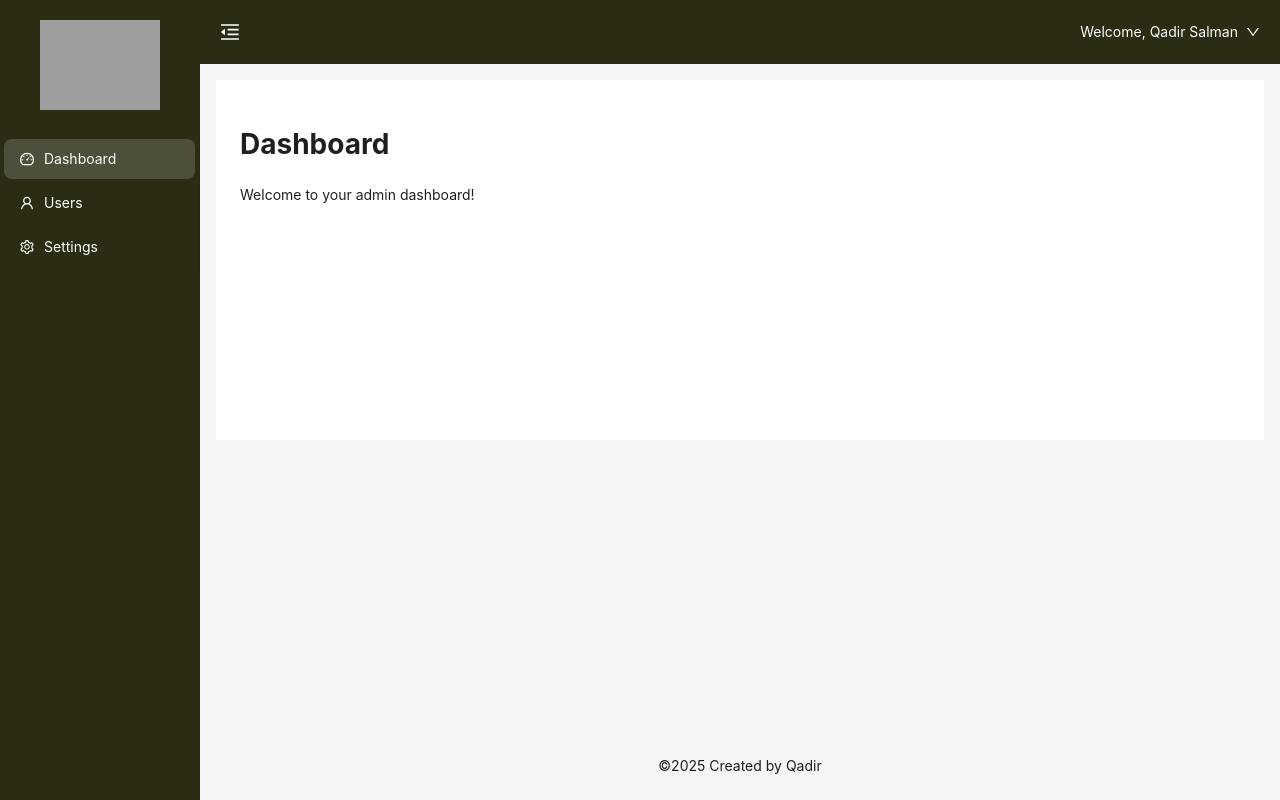
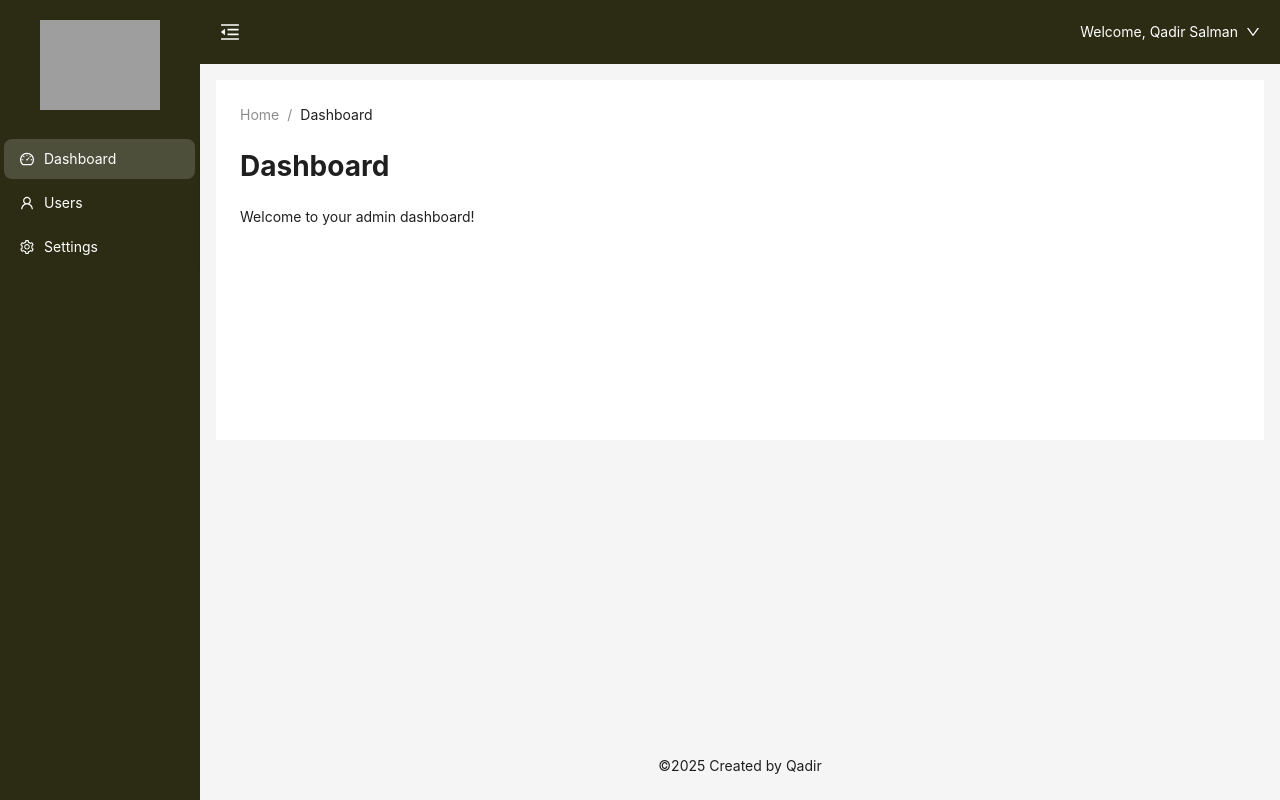
Before and after one commit to QadirSalman519/react-antd-dashboard, a React (Vite) app: page /dashboard in a window 1280 px wide. Built offline with nearby package versions, Linux system fonts and the light colour scheme; grey boxes are pictures that could not be loaded; what react-head would draw is missing.

Commit message:
Breadcrums Added

```diff
--- /dev/null
+++ b/src/components/Common/Breadcrums/Breadcrumbs.jsx
@@ -0,0 +1,37 @@
+import { Breadcrumb } from "antd";
+import { Link, useLocation } from "react-router-dom";
+
+const AppBreadcrumb = () => {
+  const formatPath = (str) => {
+    return str.replace(/-/g, " ").replace(/\b\w/g, (c) => c.toUpperCase());
+  };
+  const location = useLocation();
+  const pathSnippets = location.pathname.split("/").filter((i) => i);
+
+  const breadcrumbItems = [
+    <Breadcrumb.Item key="home">
+      <Link to="/dashboard">Home</Link>
+    </Breadcrumb.Item>,
+  ].concat(
+    pathSnippets.map((_, index) => {
+      const url = `/${pathSnippets.slice(0, index + 1).join("/")}`;
+      const isLast = index === pathSnippets.length - 1;
+
+      return (
+        <Breadcrumb.Item key={url}>
+          {isLast ? (
+            <span style={{ textTransform: "capitalize" }}>
+              {formatPath(pathSnippets[index])}
+            </span>
+          ) : (
+            <Link to={url}>{formatPath(pathSnippets[index])}</Link>
+          )}
+        </Breadcrumb.Item>
+      );
+    })
+  );
+
+  return <Breadcrumb>{breadcrumbItems}</Breadcrumb>;
+};
+
+export default AppBreadcrumb;
--- a/src/components/Layout/DashboardLayout.jsx
+++ b/src/components/Layout/DashboardLayout.jsx
@@ -1,9 +1,10 @@
-import React, { useState } from 'react';
-import { Layout } from 'antd';
-import Navbar from './Navbar/Navbar';
-import AppHeader from './Header/Header';
-import AppFooter from './Footer/Footer';
-import { Outlet } from 'react-router-dom';
+import { useState } from "react";
+import { Layout } from "antd";
+import Navbar from "./Navbar/Navbar";
+import AppHeader from "./Header/Header";
+import AppFooter from "./Footer/Footer";
+import { Outlet } from "react-router-dom";
+import Breadcrumbs from "../Common/Breadcrums/Breadcrumbs";
 
 const { Content } = Layout;
 
@@ -11,14 +12,15 @@ function DashboardLayout() {
   const [collapsed, setCollapsed] = useState(false);
 
   return (
-    <Layout style={{ minHeight: '100vh' }}>
+    <Layout style={{ minHeight: "100vh" }}>
       <Navbar collapsed={collapsed} onCollapse={setCollapsed} />
 
       <Layout>
         <AppHeader collapsed={collapsed} setCollapsed={setCollapsed} />
 
-        <Content style={{ margin: '16px' }}>
-          <div style={{ padding: 24, background: '#fff', minHeight: 360 }}>
+        <Content style={{ margin: "16px" }}>
+          <div style={{ padding: 24, background: "#fff", minHeight: 360 }}>
+            <Breadcrumbs />
             <Outlet />
           </div>
         </Content>
```
